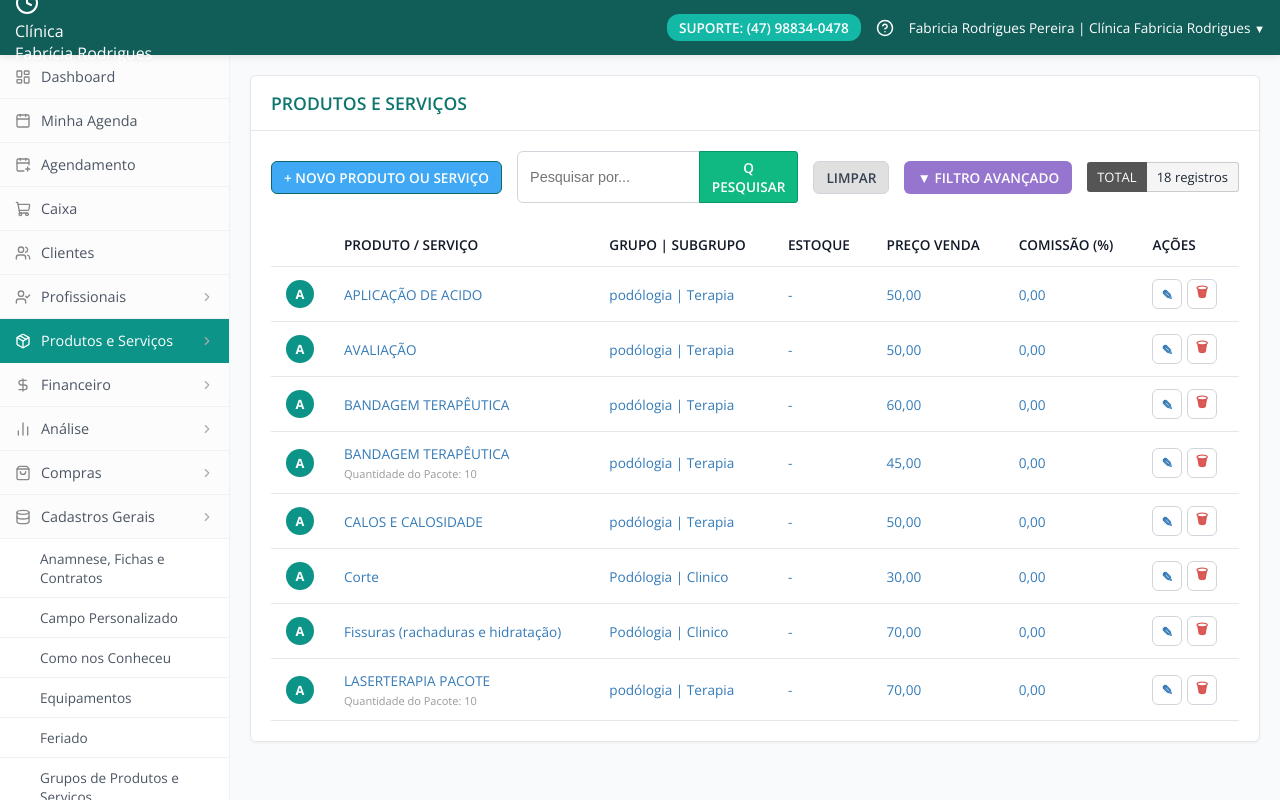
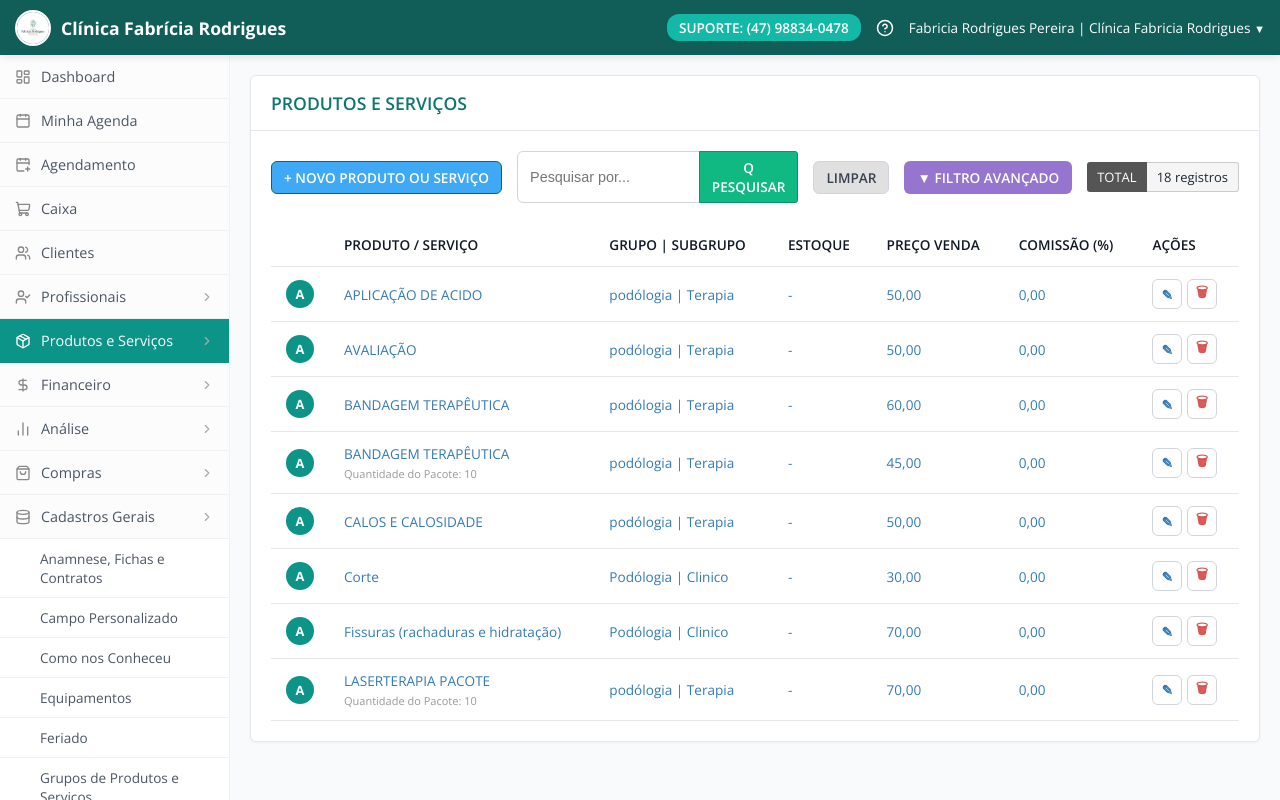
Before and after one commit to Zsubzeroz/podologa-fabricia, a React app in the folder frontend/: page / in a window 1280 px wide. Built offline with nearby package versions, Linux system fonts and the light colour scheme; the HTML template or start-up script is replaced by a standard one.

Commit message:
Replace bugged logo text with premium rounded logo branding in private dashboard header

```diff
--- a/frontend/src/components/Layout.jsx
+++ b/frontend/src/components/Layout.jsx
@@ -31,11 +31,11 @@ export default function Layout({ children, currentView, setCurrentView, openMenu
     <div className="sa-app-container">
       {/* HEADER TOP SITE */}
       <header className="sa-topbar">
-        <div className="sa-logo-area">
-          <Clock className="sa-logo-icon" />
-          <div className="sa-logo-text">
-            Clínica<br/>Fabrícia Rodrigues
-          </div>
+        <div style={{ display: 'flex', alignItems: 'center', gap: '10px' }}>
+          <img src="/Logo.jpeg" alt="Logo" style={{ height: '36px', width: '36px', borderRadius: '50%', objectFit: 'cover', border: '2px solid white' }} />
+          <span style={{ fontSize: '1.1rem', fontWeight: 'bold', color: 'white', whiteSpace: 'nowrap' }}>
+            Clínica Fabrícia Rodrigues
+          </span>
         </div>
         <div className="sa-topbar-right">
           <div className="badge-support">
```
